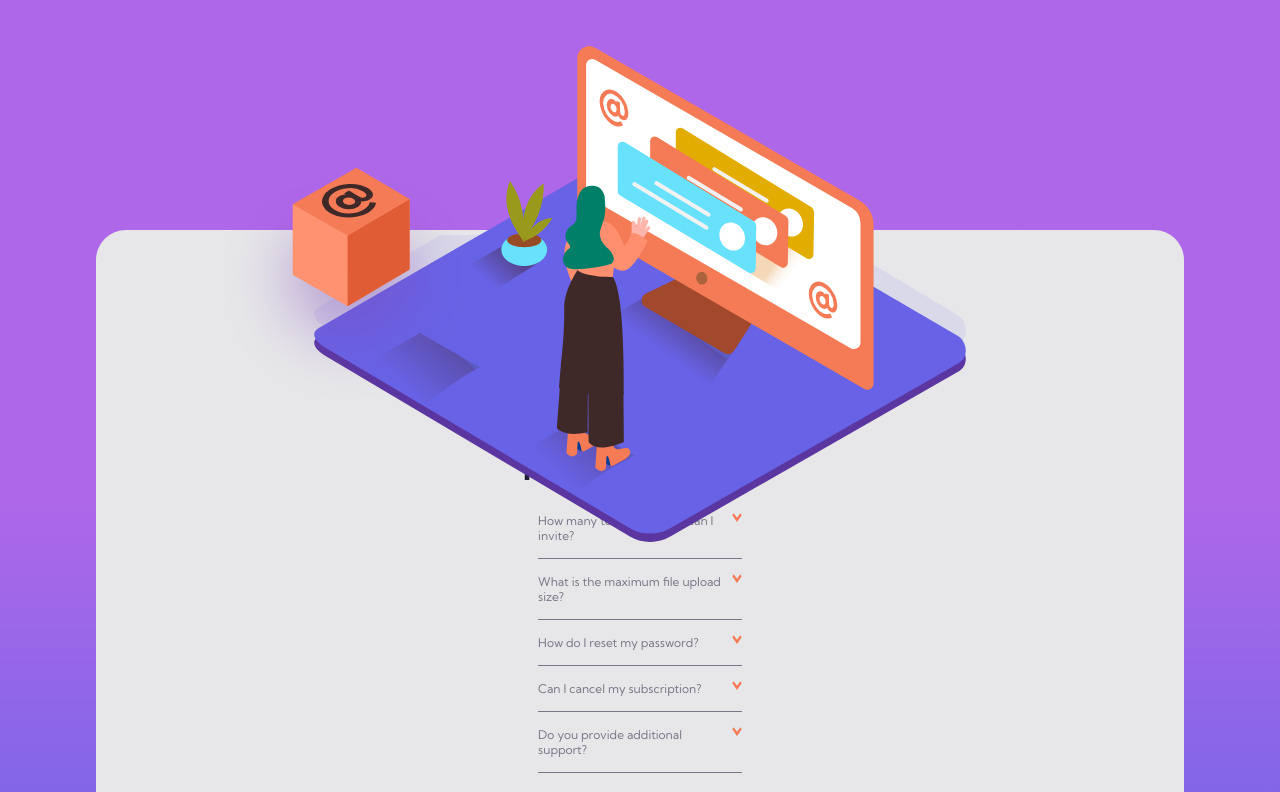
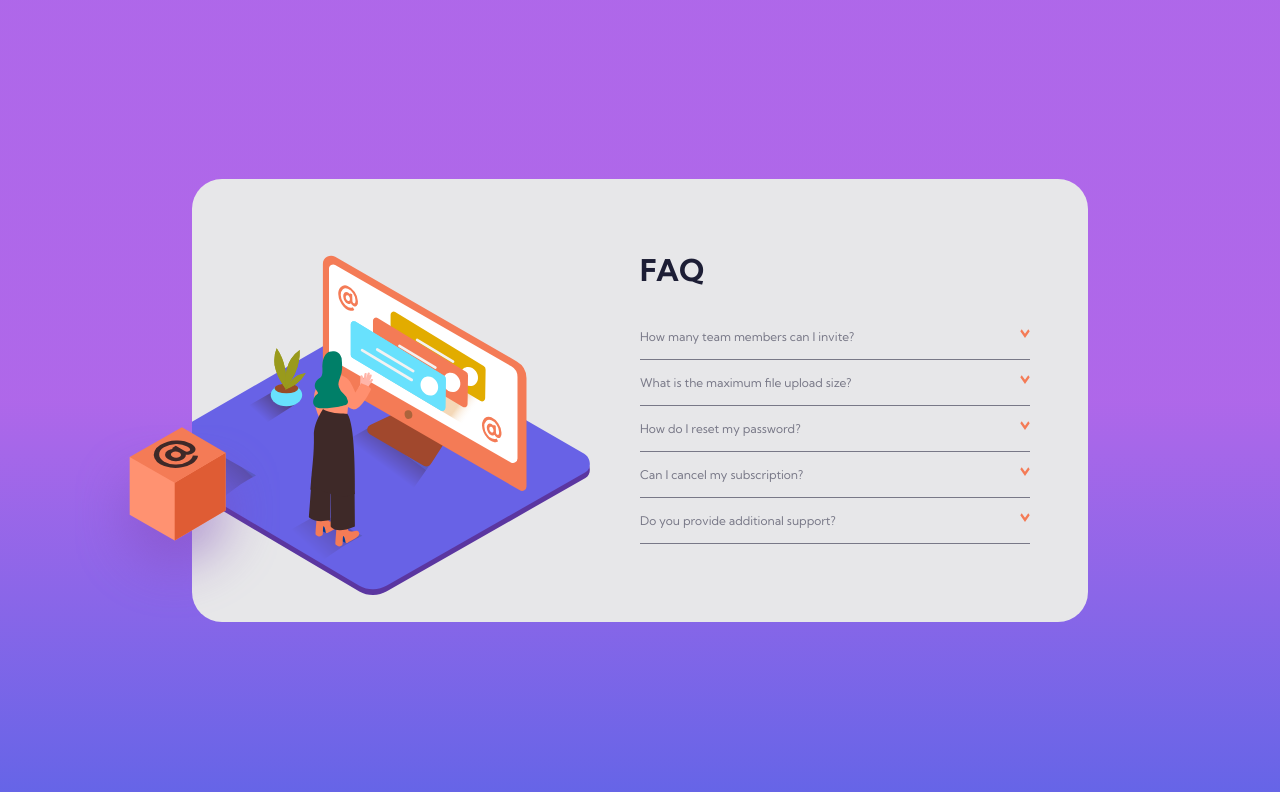
Before and after one commit to darubiomunoz/portfolio-07-faqaccordioncard, a React (Create React App) app: page / in a window 1280 px wide. Shown: the top 792 px of the page. Built offline with nearby package versions, Linux system fonts and the light colour scheme.

Commit message:
desktop layout code

```diff
--- a/src/App.css
+++ b/src/App.css
@@ -29,6 +29,14 @@
 
 @media (min-width: 1025px) {
   .app {
+    width: 70%;
     display: grid;
+    justify-self: stretch;
+    align-self: stretch;
+    grid-template-columns: repeat(2, 1fr);
+    grid-template-rows: 25% 1fr;
+    padding: 0;
+    margin: auto;
+    overflow: hidden;
   }
 }
--- a/src/components/styles/FAQ.css
+++ b/src/components/styles/FAQ.css
@@ -11,3 +11,14 @@
     font-weight: var(--font-weight-normal);
     color: var(--color-text-option4);
 }
+
+@media (min-width: 1025px) {
+    .faq {
+        height: auto;
+        margin-top: 2.5rem;
+        justify-self: start;
+        align-self: flex-start;
+        grid-column: 2 / 3;
+        grid-row: 2 / 3;
+    }
+}
--- a/src/components/styles/Illustration.css
+++ b/src/components/styles/Illustration.css
@@ -196,5 +196,30 @@
 }
 
 @media (min-width: 1025px) {
-
+    .illustration {
+        position: relative;
+        grid-column: 1 / 2;
+        grid-row: 1 / 3;
+    }
+    .illustration__box,
+    .illustration__base,
+    .illustration__shadow {
+        position: relative;
+    }
+    .illustration__box {
+        position: fixed;
+        top: 425px;
+        left: 75px;
+        width: 16%;
+    }
+    .illustration__base {
+        top: 25px;
+        left: 70px;
+        width: 100%;
+    }
+    .illustration__shadow {
+        top: 200px;
+        left: -800px;
+        width: 250%;
+    }
 }
--- a/src/components/styles/Title.css
+++ b/src/components/styles/Title.css
@@ -46,3 +46,13 @@
         margin-top: 29rem;
     }
 }
+
+@media (min-width: 1025px) {
+    .title {
+      align-self: flex-end;
+      grid-column: 2 / 3;
+      grid-row: 1 / 2;
+      margin: 0;
+      margin-top: 15rem;
+    }
+  }
```
